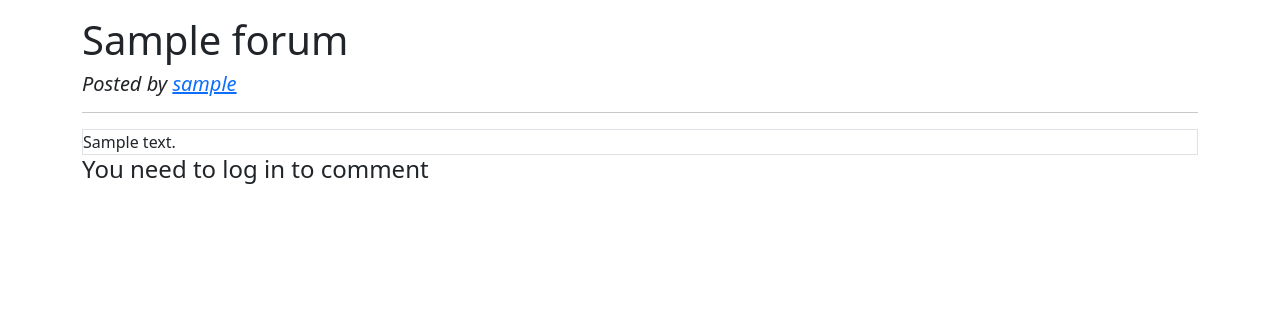
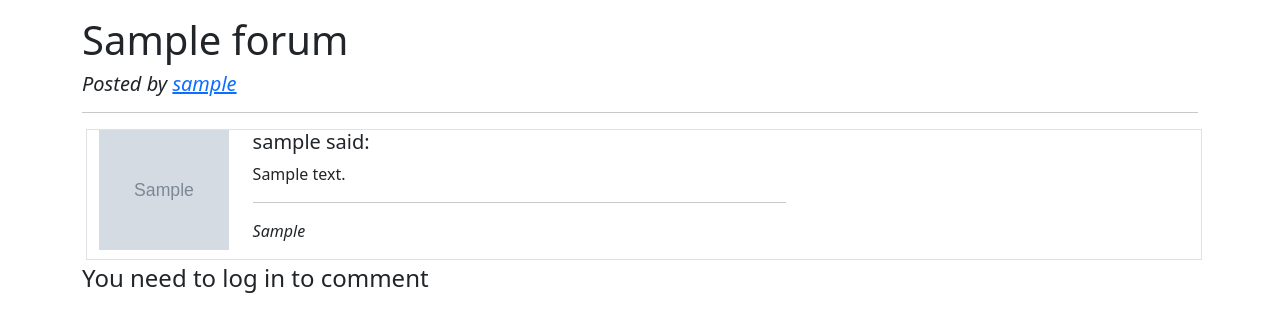
Before and after one commit to leogutschow/Monster-Importer, a Django app: a page that uses forum/templates/forum/forum_detail.html in a window 1280 px wide. Shown: the part 56-388 px from the top of the page. Run offline with Django 4.2, Linux system fonts and the light colour scheme; tables that the repository leaves empty hold one stand-in row (values such as "Sample post"); grey boxes marked "Sample" are stand-in pictures.

Commit message:
Colocando a Motto e a foto do author do forum e comentários no Template

```diff
--- a/forum/templates/forum/forum_detail.html
+++ b/forum/templates/forum/forum_detail.html
@@ -12,8 +12,16 @@
             <hr>
             <div>
                 {% for comment in comments %}
-                    <div class="border">
-                        {{ comment.comment }}
+                    <div class="container border m-1">
+                        <div class="row">
+                                <img src="{{ comment.author.image.url }}" style="max-width:12vw; max-height: 15vh">
+                            <div class="col col-lg-6">
+                                <h5>{{ comment.author }} said: </h5>
+                                <p>{{ comment.comment }}</p>
+                                <hr>
+                                <p class="fst-italic">{{ comment.author.motto }}</p>
+                            </div>
+                        </div>
                     </div>
                 {% endfor %}
                 <div>
```
